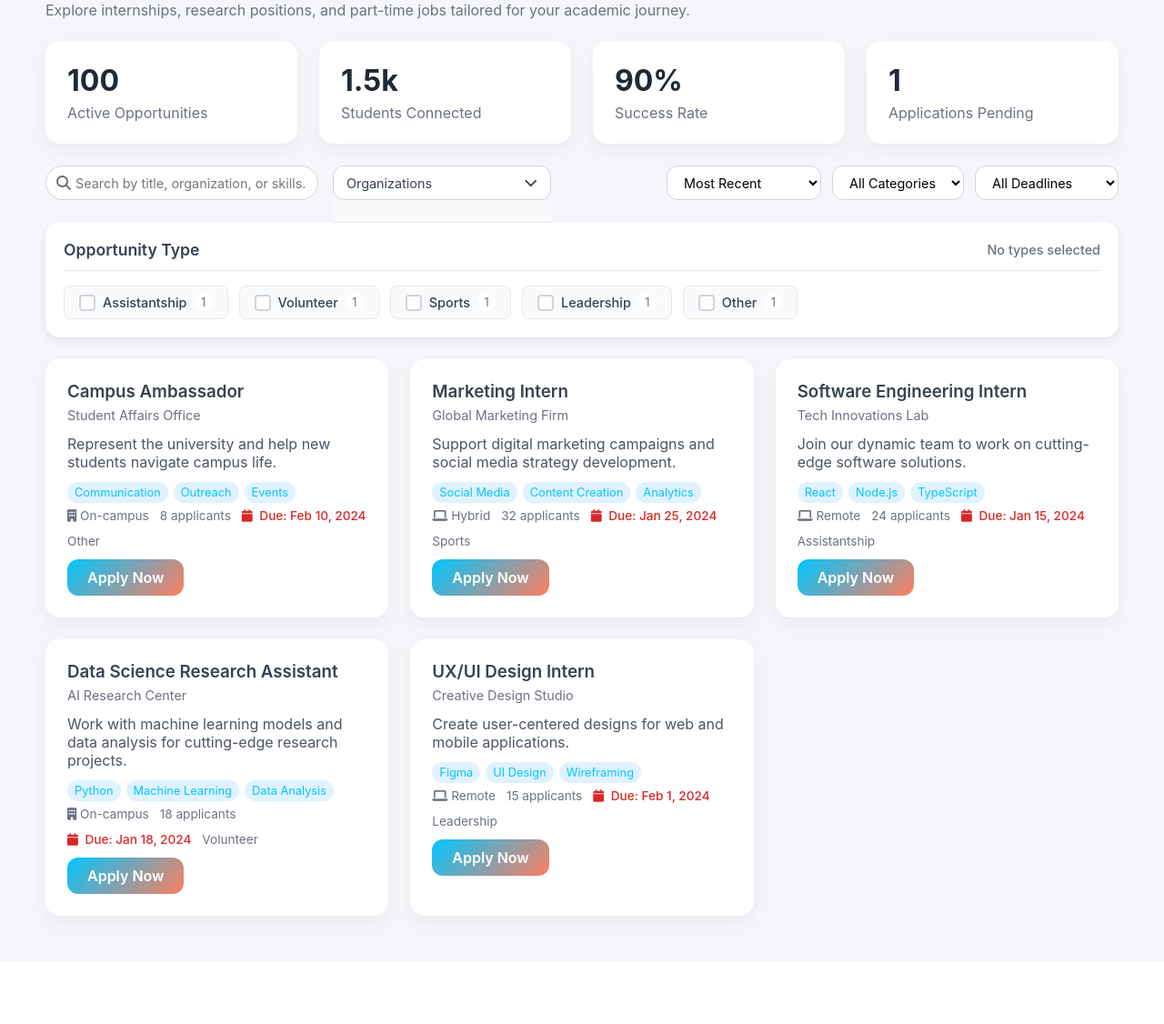
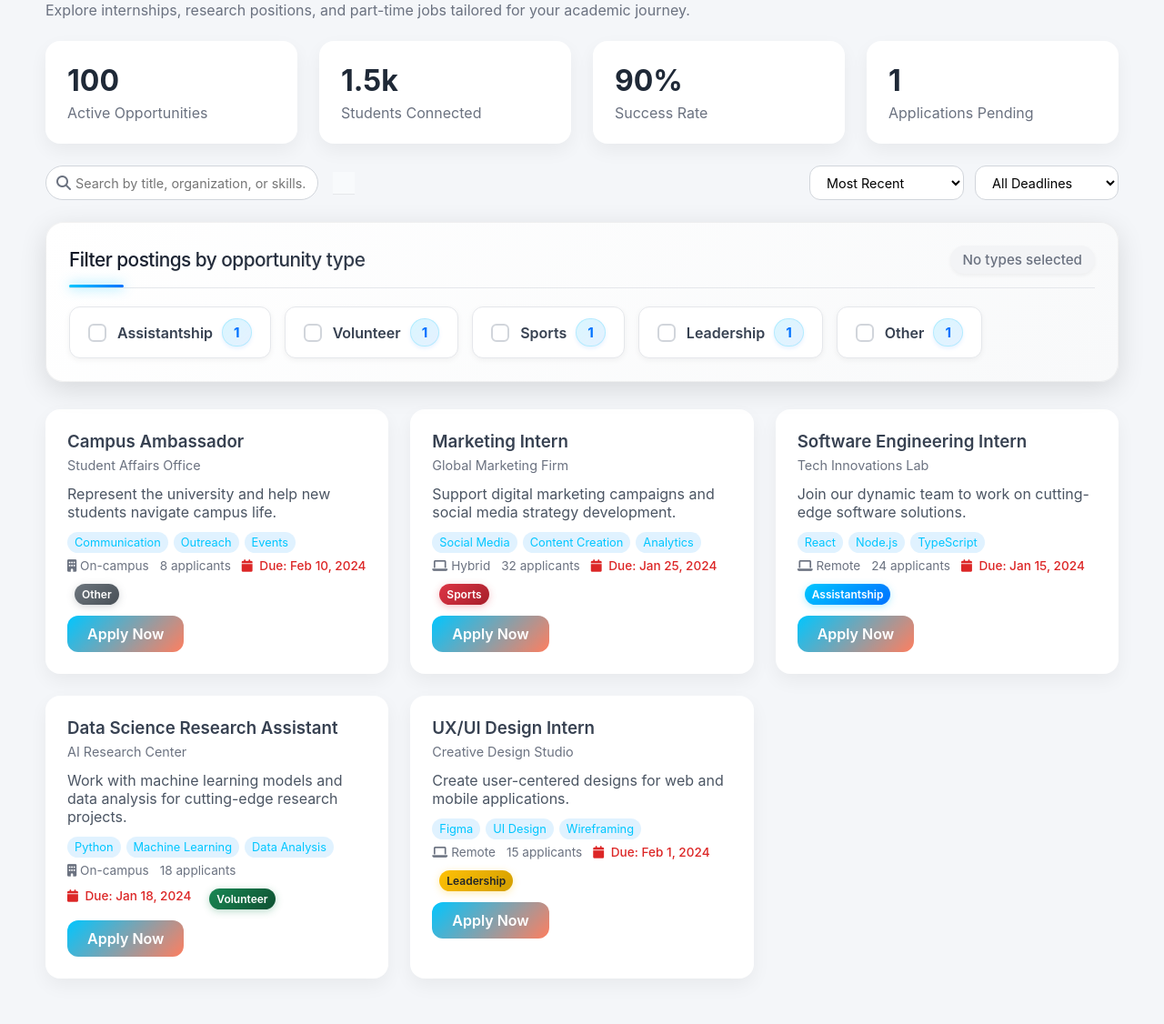
Before and after one commit to niccomalds/CSIT327-G7-CampusLink, a Django app: template MyLogin/templates/student_dashboard.html in a window 1280 px wide. Shown: the part 158-1284 px from the top of the page at 91% size. Before the commit the page ends 1183 px from the top, so only its background shows below. Run offline with Django 5.2, Linux system fonts and the light colour scheme; the template is opened without the code that fills it, so the values that code supplies are empty.

Commit message:
updated filter section

```diff
--- a/MyLogin/templates/student_dashboard.html
+++ b/MyLogin/templates/student_dashboard.html
@@ -6,7 +6,7 @@
   <meta name="viewport" content="width=device-width, initial-scale=1.0">
   <title>CampusLink – Student Dashboard</title>
   <link rel="stylesheet" href="https://cdnjs.cloudflare.com/ajax/libs/font-awesome/6.4.0/css/all.min.css">
-  <link rel="stylesheet" href="{% static 'Myapp/student_dashboard.css' %}?v=2.8">
+  <link rel="stylesheet" href="{% static 'Myapp/student_dashboard.css' %}?v=2.9">
 </head>
 <body>
   <header class="header">
@@ -61,11 +61,6 @@
       <input type="text" placeholder="Search by title, organization, or skills..." />
     </div>
 
-    <div class="organization-multi-select">
-      <div class="select-header">
-        <span>Organizations</span>
-        <i class="fa-solid fa-chevron-down"></i>
-      </div>
       <div class="select-dropdown">
         <div class="search-org">
           <i class="fa-solid fa-magnifying-glass"></i>
@@ -111,13 +106,6 @@
       <option value="title">Title A-Z</option>
     </select>
 
-    <select class="filter-dropdown" id="categoryFilter">
-      <option value="">All Categories</option>
-      <option value="internship">Internship</option>
-      <option value="research">Research</option>
-      <option value="part-time">Part-time</option>
-    </select>
-
     <select class="filter-dropdown" id="deadlineFilter">
       <option value="">All Deadlines</option>
       <option value="today">Due Today</option>
@@ -139,7 +127,7 @@
 </section>
 <section class="type-filter-section">
   <div class="type-filter-header">
-    <h3>Opportunity Type</h3>
+    <h3>Filter postings by opportunity type</h3>
     <span class="filter-count" id="typeFilterCount">No types selected</span>
   </div>
 
@@ -280,6 +268,6 @@
       <p>Try adjusting your search terms or filters</p>
     </div>
   </main>
-  <script src="{% static 'Myapp/student_dashboard.js' %}?v=1.6"></script>
+  <script src="{% static 'Myapp/student_dashboard.js' %}?v=1.7"></script>
 </body>
 </html>
--- a/Myapp/static/Myapp/student_dashboard.css
+++ b/Myapp/static/Myapp/student_dashboard.css
@@ -422,56 +422,157 @@ nav a:hover, nav a.active {
 
 /* ===== OPPORTUNITY TYPE FILTER STYLES ===== */
 .type-filter-section {
-  background: white;
-  border-radius: 16px;
-  padding: 20px;
-  margin: 0 50px 24px;
-  box-shadow: 0 4px 12px rgba(0, 0, 0, 0.08);
+  background: linear-gradient(135deg, #ffffff, #f8f9fa);
+  border-radius: 20px;
+  padding: 25px;
+  margin: 0 50px 30px;
+  box-shadow: 0 8px 30px rgba(0, 0, 0, 0.12);
+  border: 1px solid rgba(0, 0, 0, 0.05);
+  position: relative;
+  overflow: hidden;
+  animation: fadeInUp 0.6s ease-out;
+}
+
+@keyframes fadeInUp {
+  from {
+    opacity: 0;
+    transform: translateY(20px);
+  }
+  to {
+    opacity: 1;
+    transform: translateY(0);
+  }
+}
+
+/* Removed the top blue line as requested */
+
+/* ===== OPPORTUNITY TYPE BADGES ===== */
+.type-badge {
+  display: inline-block;
+  padding: 4px 8px;
+  border-radius: 12px;
+  font-size: 0.75rem;
+  font-weight: 600;
+  margin-left: 8px;
+  vertical-align: middle;
+}
+
+.type-badge.assistantship {
+  background: linear-gradient(135deg, #00c6ff, #0072ff);
+  color: white;
+  box-shadow: 0 2px 8px rgba(0, 198, 255, 0.3);
+}
+
+.type-badge.volunteer {
+  background: linear-gradient(135deg, #198754, #0f5132);
+  color: white;
+  box-shadow: 0 2px 8px rgba(25, 135, 84, 0.3);
+}
+
+.type-badge.sports {
+  background: linear-gradient(135deg, #dc3545, #a71e2a);
+  color: white;
+  box-shadow: 0 2px 8px rgba(220, 53, 69, 0.3);
+}
+
+.type-badge.leadership {
+  background: linear-gradient(135deg, #ffc107, #d39e00);
+  color: #212529;
+  box-shadow: 0 2px 8px rgba(255, 193, 7, 0.3);
+}
+
+.type-badge.other {
+  background: linear-gradient(135deg, #6c757d, #495057);
+  color: white;
+  box-shadow: 0 2px 8px rgba(108, 117, 125, 0.3);
 }
 
 .type-filter-header {
   display: flex;
   justify-content: space-between;
   align-items: center;
-  margin-bottom: 16px;
-  padding-bottom: 12px;
+  margin-bottom: 20px;
+  padding-bottom: 15px;
   border-bottom: 1px solid #e5e7eb;
+  position: relative;
+}
+
+.type-filter-header::after {
+  content: "";
+  position: absolute;
+  bottom: 0;
+  left: 0;
+  width: 60px;
+  height: 3px;
+  background: linear-gradient(90deg, #00c6ff, #0072ff);
+  border-radius: 3px;
+  box-shadow: 0 0 8px rgba(0, 198, 255, 0.5);
+  animation: glow 2s ease-in-out infinite alternate;
+}
+
+@keyframes glow {
+  from { box-shadow: 0 0 5px rgba(0, 198, 255, 0.5); }
+  to { box-shadow: 0 0 15px rgba(0, 198, 255, 0.8); }
 }
 
 .type-filter-header h3 {
-  font-size: 1.1rem;
-  font-weight: 600;
-  color: #374151;
+  font-size: 1.3rem;
+  font-weight: 500;
+  color: #111827;
   margin: 0;
+  letter-spacing: -0.5px;
+  text-shadow: 0 1px 2px rgba(0, 0, 0, 0.05);
+  background: linear-gradient(135deg, #111827, #374151);
+  -webkit-background-clip: text;
+  -webkit-text-fill-color: transparent;
+  background-clip: text;
 }
 
 .filter-count {
-  font-size: 0.9rem;
+  font-size: 0.95rem;
   color: #6b7280;
   font-weight: 500;
+  background: #f3f4f6;
+  padding: 6px 14px;
+  border-radius: 20px;
+  transition: all 0.3s ease;
+  box-shadow: 0 2px 4px rgba(0, 0, 0, 0.05);
+}
+
+.filter-count:hover {
+  background: linear-gradient(135deg, #e5e7eb, #d1d5db);
+  transform: translateY(-1px);
+  box-shadow: 0 4px 8px rgba(0, 0, 0, 0.08);
+  color: #1f2937;
+  font-weight: 600;
 }
 
 .type-filter-options {
   display: flex;
   flex-wrap: wrap;
-  gap: 12px;
+  gap: 15px;
+  justify-content: flex-start;
 }
 
 .type-checkbox {
   display: flex;
   align-items: center;
-  padding: 8px 16px;
-  background: #f8fafc;
-  border-radius: 8px;
+  padding: 12px 20px;
+  background: #ffffff;
+  border-radius: 12px;
   cursor: pointer;
-  transition: all 0.3s ease;
+  transition: all 0.3s cubic-bezier(0.4, 0, 0.2, 1);
   border: 1px solid #e5e7eb;
   position: relative;
+  box-shadow: 0 2px 6px rgba(0, 0, 0, 0.05);
+  min-width: 140px;
 }
 
 .type-checkbox:hover {
-  background: #f0f9ff;
+  background: #f8f9ff;
   border-color: #00c6ff;
+  transform: translateY(-2px);
+  box-shadow: 0 4px 12px rgba(0, 198, 255, 0.15);
 }
 
 .type-checkbox input {
@@ -481,26 +582,35 @@ nav a:hover, nav a.active {
 }
 
 .checkmark {
-  width: 18px;
-  height: 18px;
+  width: 20px;
+  height: 20px;
   background: white;
   border: 2px solid #d1d5db;
-  border-radius: 4px;
-  margin-right: 8px;
+  border-radius: 6px;
+  margin-right: 12px;
   transition: all 0.3s ease;
   position: relative;
+  flex-shrink: 0;
 }
 
 .type-checkbox input:checked + .checkmark {
   background: #00c6ff;
   border-color: #00c6ff;
+  transform: scale(1.1);
+  animation: pulse 0.3s ease-in-out;
+}
+
+@keyframes pulse {
+  0% { transform: scale(1.1); }
+  50% { transform: scale(1.2); }
+  100% { transform: scale(1.1); }
 }
 
 .type-checkbox input:checked + .checkmark::after {
   content: "✓";
   position: absolute;
   color: white;
-  font-size: 12px;
+  font-size: 13px;
   font-weight: bold;
   top: 50%;
   left: 50%;
@@ -508,26 +618,56 @@ nav a:hover, nav a.active {
 }
 
 .type-label {
-  font-size: 0.9rem;
-  font-weight: 500;
+  font-size: 1rem;
+  font-weight: 600;
   color: #374151;
-  margin-right: 8px;
+  margin-right: 10px;
+  transition: color 0.3s ease;
 }
 
 .type-count {
-  font-size: 0.8rem;
-  color: #6b7280;
-  background: white;
-  padding: 2px 6px;
-  border-radius: 10px;
-  min-width: 20px;
+  font-size: 0.95rem;
+  color: #0072ff;
+  background: linear-gradient(135deg, rgba(0, 198, 255, 0.15), rgba(0, 114, 255, 0.1));
+  padding: 5px 12px;
+  border-radius: 16px;
+  min-width: 30px;
   text-align: center;
+  font-weight: 700;
+  transition: all 0.3s cubic-bezier(0.4, 0, 0.2, 1);
+  box-shadow: 0 2px 4px rgba(0, 114, 255, 0.1);
+  border: 1px solid rgba(0, 198, 255, 0.2);
+}
+
+.type-checkbox:hover .type-count {
+  background: linear-gradient(135deg, rgba(0, 198, 255, 0.25), rgba(0, 114, 255, 0.15));
+  transform: scale(1.05);
+  box-shadow: 0 4px 8px rgba(0, 114, 255, 0.15);
+  border: 1px solid rgba(0, 198, 255, 0.3);
+}
+
+.type-checkbox input:checked ~ .type-label {
+  color: #0072ff;
+}
+
+.type-checkbox input:checked ~ .type-count {
+  background: linear-gradient(135deg, rgba(0, 198, 255, 0.3), rgba(0, 114, 255, 0.2));
+  color: #0056b3;
+  box-shadow: 0 4px 8px rgba(0, 114, 255, 0.2);
+  border: 1px solid rgba(0, 114, 255, 0.4);
+  animation: bounce 0.3s ease;
+}
+
+@keyframes bounce {
+  0%, 100% { transform: scale(1); }
+  50% { transform: scale(1.1); }
 }
 
 .type-checkbox.active {
-  background: #e0f2ff;
+  background: linear-gradient(135deg, #e0f2ff, #d1e7ff);
   border-color: #00c6ff;
-  box-shadow: 0 0 0 2px rgba(0, 198, 255, 0.1);
+  box-shadow: 0 0 0 3px rgba(0, 198, 255, 0.2), 0 6px 16px rgba(0, 198, 255, 0.15);
+  transform: translateY(-2px);
 }
 
 /* ===== ORGANIZATION MULTI-SELECT DROPDOWN ===== */
--- a/Myapp/static/Myapp/student_dashboard.js
+++ b/Myapp/static/Myapp/student_dashboard.js
@@ -581,12 +581,11 @@ class TypeFilter {
         opportunityGrid.style.display = 'grid';
     }
 
-    if (this.categoryDropdown.value !== '') {
-        searchResultsInfo.style.display = 'block';
-    }
+    searchResultsInfo.style.display = 'block';
 }
 
     updateTypeCounts() {
+        // Reset counts
         const counts = {
             assistantship: 0,
             volunteer: 0,
@@ -595,6 +594,7 @@ class TypeFilter {
             other: 0
         };
 
+        // Count opportunities for each type
         this.opportunities.forEach(opp => {
             const type = opp.getAttribute('data-type');
             if (counts.hasOwnProperty(type)) {
@@ -602,6 +602,7 @@ class TypeFilter {
             }
         });
 
+        // Update the display for each type count
         Object.keys(counts).forEach(type => {
             if (this.typeCounts[type]) {
                 this.typeCounts[type].textContent = counts[type];
@@ -611,11 +612,8 @@ class TypeFilter {
 
     updateFilterCountText() {
         const selectedTypes = this.getSelectedTypes();
-        const totalTypes = this.typeCheckboxes.length;
 
-        if (selectedTypes.length === totalTypes) {
-            this.filterCount.textContent = 'All types';
-        } else if (selectedTypes.length === 0) {
+        if (selectedTypes.length === 0) {
             this.filterCount.textContent = 'No types selected';
         } else {
             this.filterCount.textContent = `${selectedTypes.length} type${selectedTypes.length > 1 ? 's' : ''} selected`;
@@ -634,9 +632,10 @@ class TypeFilter {
 
     resetTypeFilter() {
         this.typeCheckboxes.forEach(checkbox => {
-            checkbox.checked = true;
+            checkbox.checked = false;
         });
         this.updateFilterCountText();
+        this.showAllOpportunities();
     }
 }
 
@@ -748,136 +747,6 @@ class OpportunitySorter {
 
 }
 
-// ===== CATEGORY FILTER FUNCTIONALITY =====
-class CategoryFilter {
-    constructor() {
-        this.categoryDropdown = document.getElementById('categoryFilter'); // Updated
-        this.init();
-    }
-
-    init() {
-        this.attachEventListeners();
-    }
-
-    attachEventListeners() {
-        this.categoryDropdown.addEventListener('change', (e) => {
-            this.handleCategoryFilter(e.target.value);
-        });
-    }
-
-    handleCategoryFilter(category) {
-    const opportunities = document.querySelectorAll('.opp-card');
-    let visibleCount = 0;
-
-    opportunities.forEach(opp => {
-        let shouldShow = true;
-
-        if (category && category !== '') {
-            switch(category) {
-                case 'internship':
-                    shouldShow = this.isInternship(opp);
-                    break;
-                case 'research':
-                    shouldShow = this.isResearch(opp);
-                    break;
-                case 'part-time':
-                    shouldShow = this.isPartTime(opp);
-                    break;
-            }
-        }
-
-        opp.style.display = shouldShow ? 'block' : 'none';
-        if (shouldShow) visibleCount++;
-    });
-
-    this.updateResultsDisplay(visibleCount);
-    this.handleSearchAndFilterCombination();
-}
-
-    isInternship(opp) {
-        const title = opp.querySelector('.opp-header h3')?.textContent.toLowerCase() || '';
-        const desc = opp.querySelector('.opp-desc')?.textContent.toLowerCase() || '';
-
-        return title.includes('intern') ||
-               title.includes('internship') ||
-               desc.includes('intern') ||
-               desc.includes('internship');
-    }
-
-    isResearch(opp) {
-        const title = opp.querySelector('.opp-header h3')?.textContent.toLowerCase() || '';
-        const desc = opp.querySelector('.opp-desc')?.textContent.toLowerCase() || '';
-        const org = opp.querySelector('.opp-org')?.textContent.toLowerCase() || '';
-
-        return title.includes('research') ||
-               title.includes('assistant') ||
-               desc.includes('research') ||
-               desc.includes('data analysis') ||
-               org.includes('research') ||
-               org.includes('lab');
-    }
-
-    isPartTime(opp) {
-        const title = opp.querySelector('.opp-header h3')?.textContent.toLowerCase() || '';
-        const desc = opp.querySelector('.opp-desc')?.textContent.toLowerCase() || '';
-
-        return title.includes('part-time') ||
-               title.includes('part time') ||
-               desc.includes('part-time') ||
-               desc.includes('part time') ||
-               desc.includes('flexible hours') ||
-               desc.includes('20 hours') ||
-               desc.includes('15-20 hours');
-    }
-
-    updateResultsDisplay(visibleCount) {
-        const resultsCount = document.getElementById('resultsCount');
-        const noResults = document.getElementById('noResults');
-        const opportunityGrid = document.getElementById('opportunityGrid');
-        const searchResultsInfo = document.getElementById('searchResultsInfo');
-
-        resultsCount.textContent = visibleCount;
-
-        if (visibleCount === 0) {
-            noResults.style.display = 'block';
-            opportunityGrid.style.display = 'none';
-        } else {
-            noResults.style.display = 'none';
-            opportunityGrid.style.display = 'grid';
-        }
-
-        // Show results info when filtered
-        if (this.categoryDropdown.value !== 'All Categories') {
-            searchResultsInfo.style.display = 'block';
-        }
-    }
-
-    handleSearchAndFilterCombination() {
-        const searchInput = document.querySelector('.search-box input');
-        const searchTerm = searchInput.value.trim();
-
-        if (searchTerm) {
-            const searchEvent = new Event('input', { bubbles: true });
-            searchInput.dispatchEvent(searchEvent);
-        }
-
-        // Refresh sorting if needed
-        if (window.opportunitySorterInstance) {
-            window.opportunitySorterInstance.refreshSort();
-        }
-    }
-
-    clearCategoryFilter() {
-        this.categoryDropdown.value = '';
-        const opportunities = document.querySelectorAll('.opp-card');
-        opportunities.forEach(opp => {
-            opp.style.display = 'block';
-        });
-
-        const searchResultsInfo = document.getElementById('searchResultsInfo');
-        searchResultsInfo.style.display = 'none';
-    }
-}
 
 // ===== PROFESSIONAL ORGANIZATION MULTI-SELECT FUNCTIONALITY =====
 class OrganizationFilter {
```
